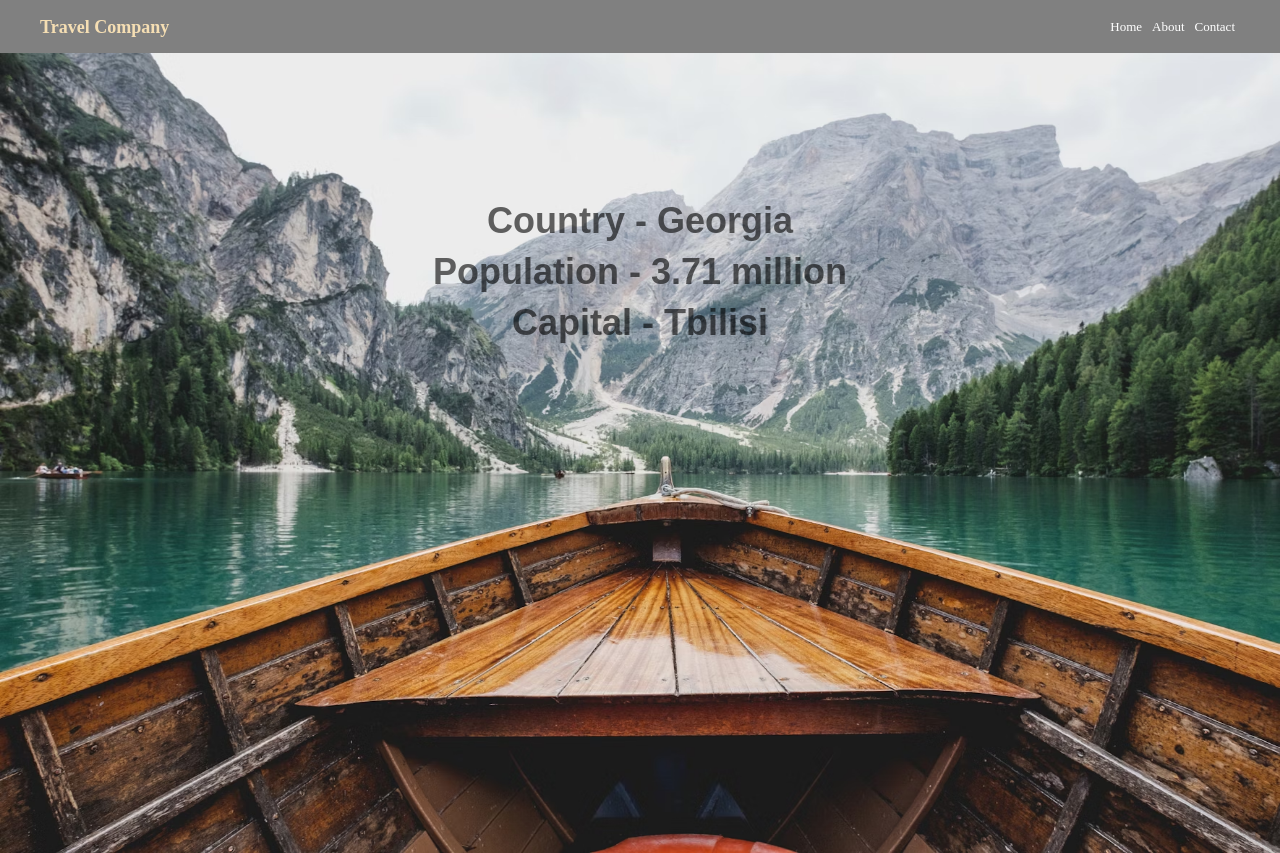
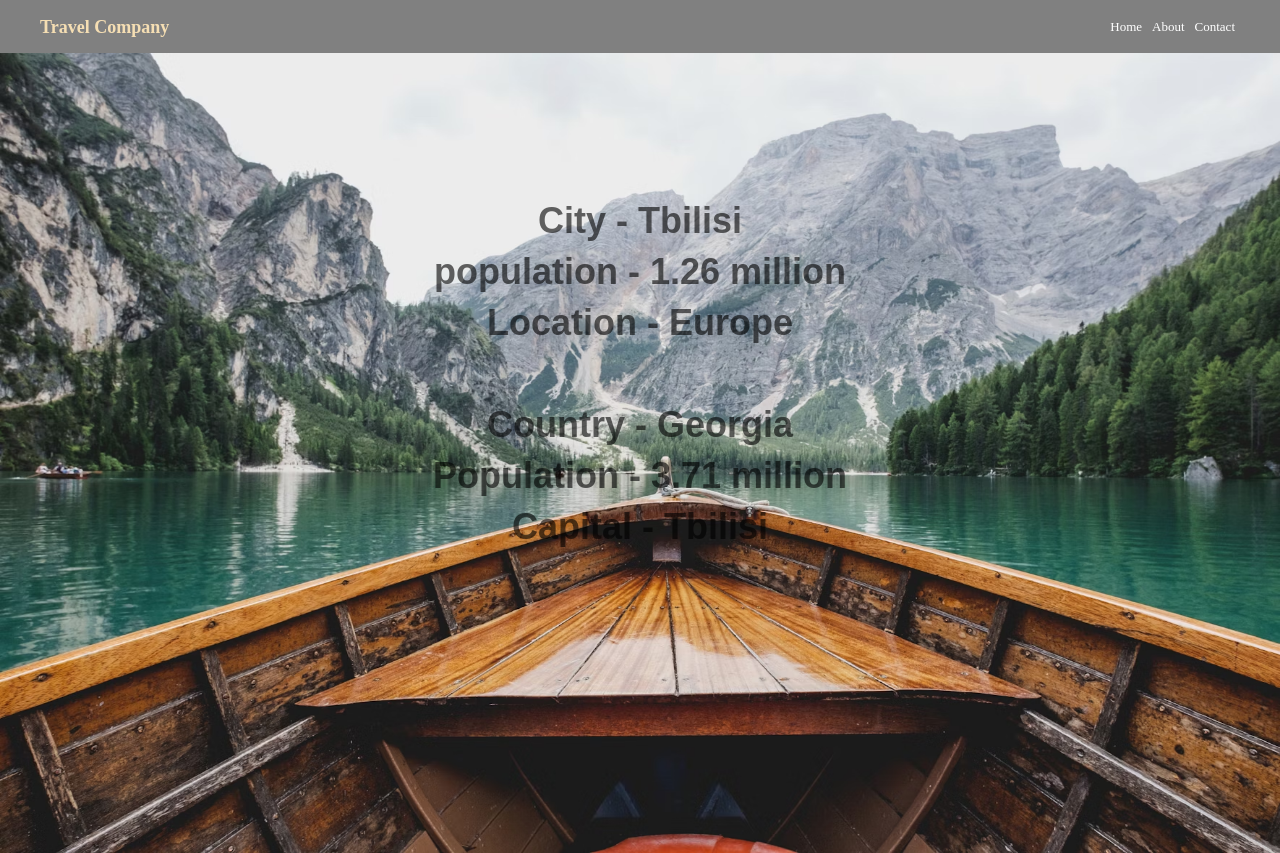
Before and after one commit to GBucho/Countries-Blog, a React (Vite) app: page / in a window 1280 px wide. Built offline with nearby package versions, Linux system fonts and the light colour scheme.

Commit message:
Third Commit

```diff
--- /dev/null
+++ b/src/components/Card/CardContent/CardContent.tsx
@@ -0,0 +1,9 @@
+import { PropsWithChildren } from "react";
+import "./CardContent.module.css";
+
+const CardContent: React.FC<PropsWithChildren> = ({ children }) => {
+  console.log(children);
+  return <h2>{children}</h2>;
+};
+
+export default CardContent;
--- /dev/null
+++ b/src/components/Card/CardFooter/CardFooter.tsx
@@ -0,0 +1,7 @@
+import { PropsWithChildren } from "react";
+import "./Cardfooter.module.css";
+const CardFooter: React.FC<PropsWithChildren> = ({ children }) => {
+  return <h2> {children}</h2>;
+};
+
+export default CardFooter;
--- /dev/null
+++ b/src/components/Card/CardHeader/CardHeader.tsx
@@ -0,0 +1,7 @@
+import { PropsWithChildren } from "react";
+import "./Cardheader.mosule.css";
+const CardHeader: React.FC<PropsWithChildren> = ({ children }) => {
+  return <h2>{children}</h2>;
+};
+
+export default CardHeader;
--- a/src/components/Card/card.tsx
+++ b/src/components/Card/card.tsx
@@ -1,4 +1,8 @@
+import React from "react";
 import "./card.css";
+import CardContent from "./CardContent/CardContent";
+import CardFooter from "./CardFooter/CardFooter";
+import CardHeader from "./CardHeader/CardHeader";
 
 const country = {
   name: "Georgia",
@@ -6,12 +10,30 @@ const country = {
   capital: "Tbilisi",
 };
 
-export default function card() {
+const city = {
+  name: "Tbilisi",
+  population: "1.26 million",
+  location: "Europe",
+};
+
+const card: React.FC = () => {
   return (
     <div className="card-content">
+      <CardHeader>
+        <h2> City - {city.name}</h2>
+      </CardHeader>
+      <CardFooter>
+        <h2> population - {city.population}</h2>
+      </CardFooter>
+      <CardContent>
+        <h2> Location - {city.location}</h2>
+      </CardContent>
+      <br></br>
       <h2> Country - {country.name}</h2>
       <h2> Population - {country.population}</h2>
       <h2> Capital - {country.capital}</h2>
     </div>
   );
-}
+};
+
+export default card;
```
Also changed, not shown: src/components/Card/CardContent/CardContent.module.css (added), src/components/Card/CardFooter/Cardfooter.module.css (added), src/components/Card/CardHeader/Cardheader.mosule.css (added).
